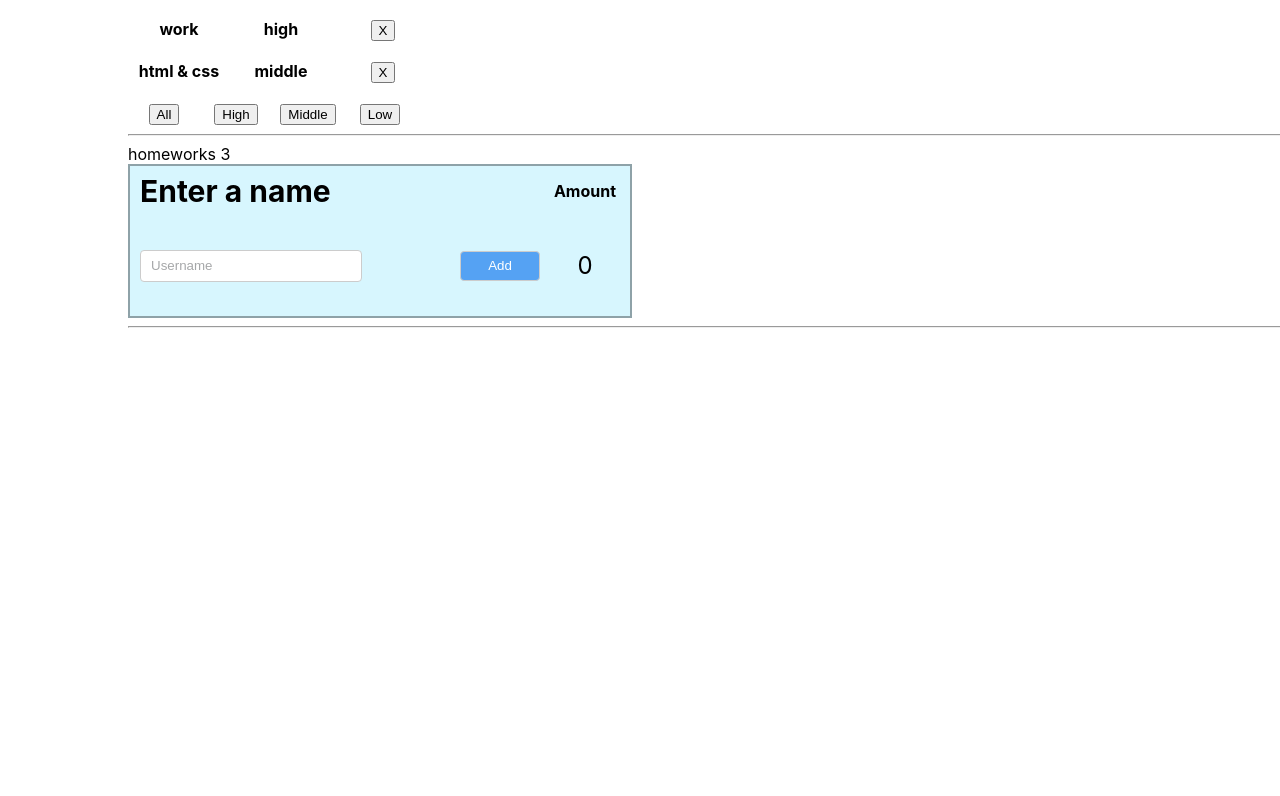
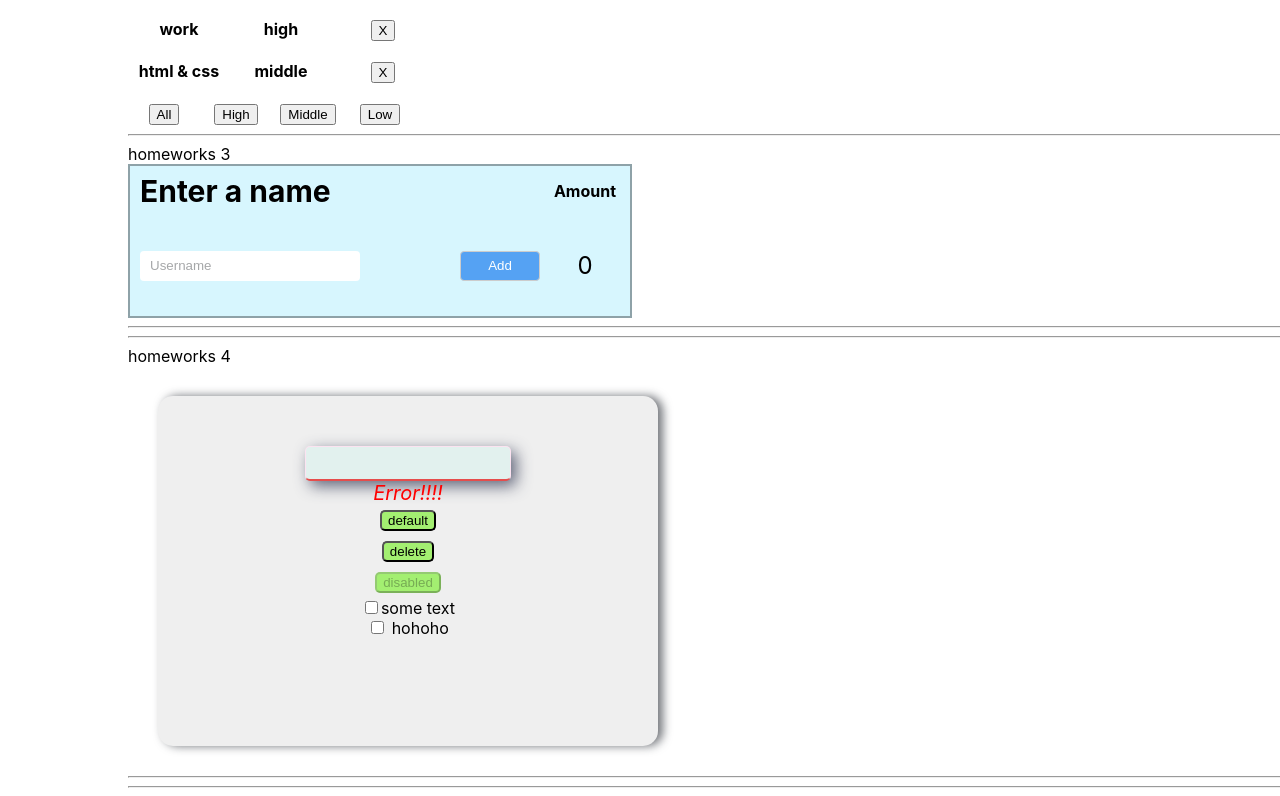
Before and after one commit to AlexNewHere/home-work, a React (Create React App) app: page / in a window 1280 px wide. Shown: the part 364-1160 px from the top of the page. Before the commit the page ends 800 px from the top, so only its background shows below. Built offline with nearby package versions, Linux system fonts and the light colour scheme.

Commit message:
completed HW4

```diff
--- a/src/p1-main/m1-ui/u1-app/App.tsx
+++ b/src/p1-main/m1-ui/u1-app/App.tsx
@@ -3,6 +3,7 @@ import s from './App.module.css'
 import {HW1} from '../../../p2-homeworks/h1/HW1'
 import HW2 from '../../../p2-homeworks/h2/HW2';
 import HW3 from '../../../p2-homeworks/h3/HW3';
+import HW4 from '../../../p2-homeworks/h4/HW4';
 
 
 function App() {
@@ -12,7 +13,7 @@ function App() {
             <HW1/>
             <HW2/>
             <HW3/>
-            {/*<HW4/>*/}
+            <HW4/>
             {/*<HW5/>*/}
 
         </div>
--- a/src/p2-homeworks/h3/Greeting.module.css
+++ b/src/p2-homeworks/h3/Greeting.module.css
@@ -31,22 +31,23 @@
     grid-area: input;
     width: 200px;
     height: 30px;
-    border: 1px solid #ccc;
+    border: 0px;
     border-radius: 4px;
     margin-left: 10px;
     padding: 0 10px;
+
 }
 
 .inputTrue:focus {
-    border-color: #bdbdbd;
+
     outline: 0;
-    box-shadow: 0 0 0 0.2rem rgba(84, 238, 52, 0.33);
+    box-shadow: 0 0 0 0.2rem rgba(84, 238, 52, 0.4);
 }
 
 .inputFalse:focus {
-    border-color: #bdbdbd;
+
     outline: 0;
-    box-shadow: 0 0 0 0.2rem rgba(241, 47, 47, 0.49);
+    box-shadow: 0 0 0 0.2rem rgba(241, 47, 47, 0.4);
 }
 
 .input::placeholder {
--- a/src/p2-homeworks/h4/HW4.module.css
+++ b/src/p2-homeworks/h4/HW4.module.css
@@ -1,11 +1,18 @@
 .blue {
-    border-bottom: 5px solid blue;
+    border-bottom: 2px solid rgba(49, 175, 7, 0.66);
+
 }
 
 .column {
     display: flex;
     flex-direction: column;
     align-items: center;
+    height: 350px;
+    width: 500px;
+    background: #efefef;
+    border-radius: 15px;
+    box-shadow: rgba(40, 44, 52, 0.65) 5px 0px 10px;
+    margin: 30px;
 }
 
 .testSpanError {
--- a/src/p2-homeworks/h4/HW4.tsx
+++ b/src/p2-homeworks/h4/HW4.tsx
@@ -4,9 +4,10 @@ import s from './HW4.module.css'
 import SuperButton from './common/c2-SuperButton/SuperButton'
 import SuperCheckbox from './common/c3-SuperCheckbox/SuperCheckbox'
 
+
 function HW4() {
     const [text, setText] = useState<string>('')
-    const error = text ? '' : 'error'
+    const error = text.length>2 ? '' : 'Error!!!!'
 
     const showAlert = () => {
         if (error) {
@@ -30,12 +31,12 @@ function HW4() {
                     onChangeText={setText}
                     onEnter={showAlert}
                     error={error}
+                    className={s.blue}
                     // spanClassName={s.testSpanError}
                 />
 
-                <SuperInputText
-                    className={s.blue} // проверьте, рабоет ли смешивание классов
-                />
+                {/*<SuperInputText*/}
+                {/*    // className={s.blue} // проверьте, рабоет ли смешивание классов*/}
 
                 {/*----------------------------------------------------*/}
 
@@ -44,7 +45,7 @@ function HW4() {
                 </SuperButton>
 
                 <SuperButton
-                    red // пропсу с булевым значением не обязательно указывать true
+                    // red // пропсу с булевым значением не обязательно указывать true
                     onClick={showAlert}
                 >
                     delete {/*// название кнопки попадёт в children*/}
@@ -64,7 +65,7 @@ function HW4() {
                 </SuperCheckbox>
 
                 {/*// onChange тоже должен работать*/}
-                <SuperCheckbox checked={checked} onChange={testOnChange}/>
+                <SuperCheckbox checked={checked} onChange={testOnChange}> hohoho </SuperCheckbox>
             </div>
 
             <hr/>
--- a/src/p2-homeworks/h4/common/c1-SuperInputText/SuperInputText.module.css
+++ b/src/p2-homeworks/h4/common/c1-SuperInputText/SuperInputText.module.css
@@ -1,12 +1,22 @@
 .superInput {
-
+    border: 1px solid #fce3f1;
+    background: #e2f1ee;
+    box-shadow: rgba(53, 58, 86, 0.77) 5px 5px 15px;
+    margin-top: 50px;
+    width: 200px;
+    height: 30px;
+    outline: 0;
+    border-radius: 5px;
 }
 
 .errorInput {
-    border: 3px solid lime;
-    background: red;
+    border-bottom: 2px solid rgba(231, 46, 46, 0.84);
 }
 
-.error {
+.error>span {
     color: red;
+    font-size: 20px;
+    font-style: italic;
+    height: 30px;
+
 }
--- a/src/p2-homeworks/h4/common/c1-SuperInputText/SuperInputText.tsx
+++ b/src/p2-homeworks/h4/common/c1-SuperInputText/SuperInputText.tsx
@@ -39,7 +39,7 @@ const SuperInputText: React.FC<SuperInputTextPropsType> = (
     }
 
     const finalSpanClassName = `${s.error} ${spanClassName ? spanClassName : ''}`
-    const finalInputClassName = `${s.errorInput} ${className}` // need to fix with (?:) and s.superInput
+    const finalInputClassName = `${s.superInput} ${error ? s.errorInput : className}` // need to fix with (?:) and s.superInput
 
     return (
         <>
@@ -51,7 +51,7 @@ const SuperInputText: React.FC<SuperInputTextPropsType> = (
 
                 {...restProps} // отдаём инпуту остальные пропсы если они есть (value например там внутри)
             />
-            {error && <span className={finalSpanClassName}>{error}</span>}
+            <div className={finalSpanClassName}>{error && <span>{error}</span>}</div>
         </>
     )
 }
--- a/src/p2-homeworks/h4/common/c2-SuperButton/SuperButton.module.css
+++ b/src/p2-homeworks/h4/common/c2-SuperButton/SuperButton.module.css
@@ -1,7 +1,17 @@
 .default {
+    background: #a3ef71;
+    margin: 5px;
+    border-radius: 5px;
+}
 
+.default:hover {
+    background: #d1e8c3;
+    box-shadow: rgba(180, 185, 181, 0.53) 0px 0px 10px;
 }
 
 .red {
-    background: red;
+
+    background: #ec7878;
+    margin: 5px;
+    border-radius: 5px;
 }
--- a/src/p2-homeworks/h4/common/c3-SuperCheckbox/SuperCheckbox.tsx
+++ b/src/p2-homeworks/h4/common/c3-SuperCheckbox/SuperCheckbox.tsx
@@ -20,7 +20,8 @@ const SuperCheckbox: React.FC<SuperCheckboxPropsType> = (
     }
 ) => {
     const onChangeCallback = (e: ChangeEvent<HTMLInputElement>) => {
-        // сделайте так чтоб работал onChange и onChangeChecked
+        onChange && onChange(e)
+        onChangeChecked && onChangeChecked(e.currentTarget.checked)
     }
 
     const finalInputClassName = `${s.checkbox} ${className ? className : ''}`
```
Also changed, not shown: 2 other files (tests, documents, lock files or other folders).
